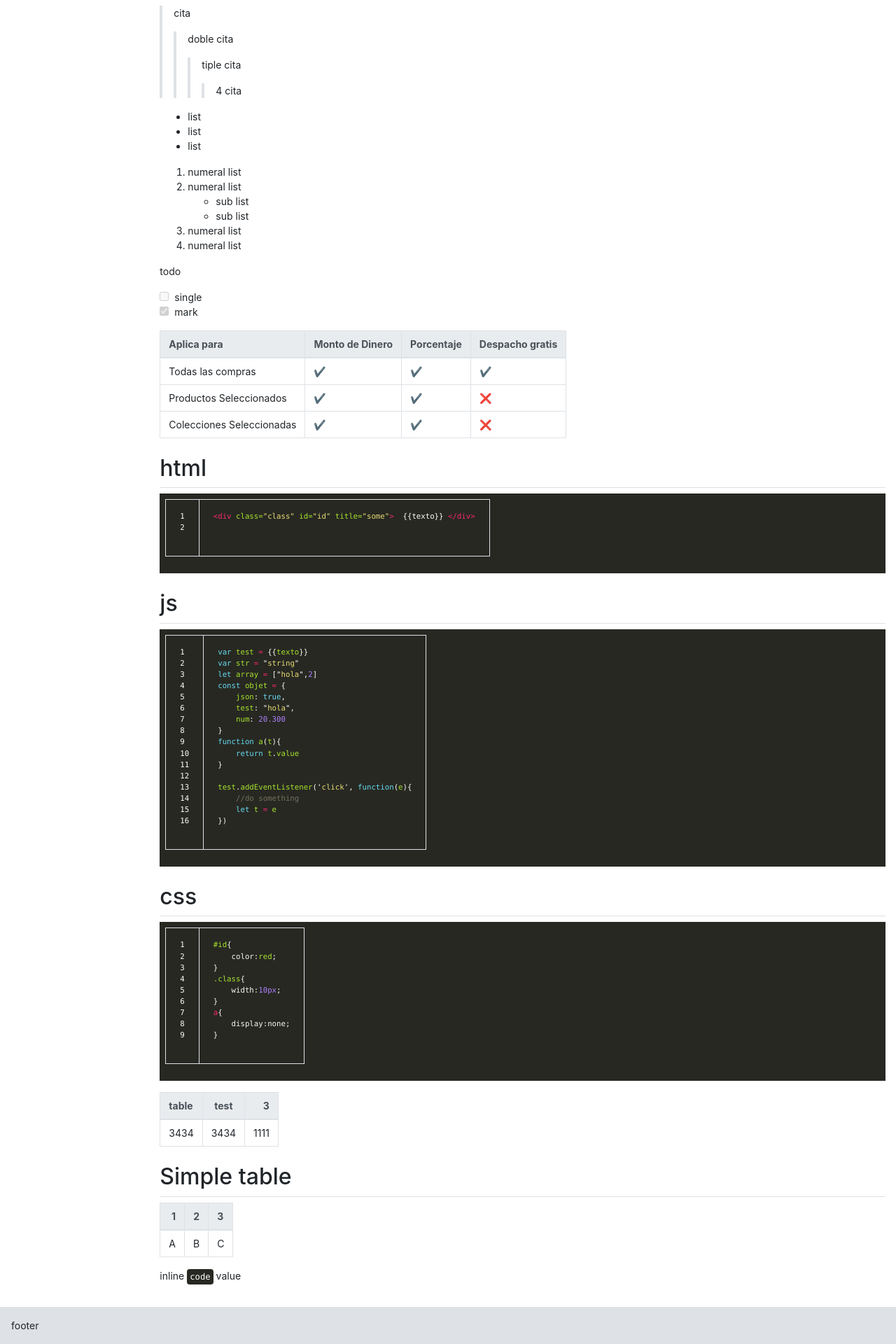
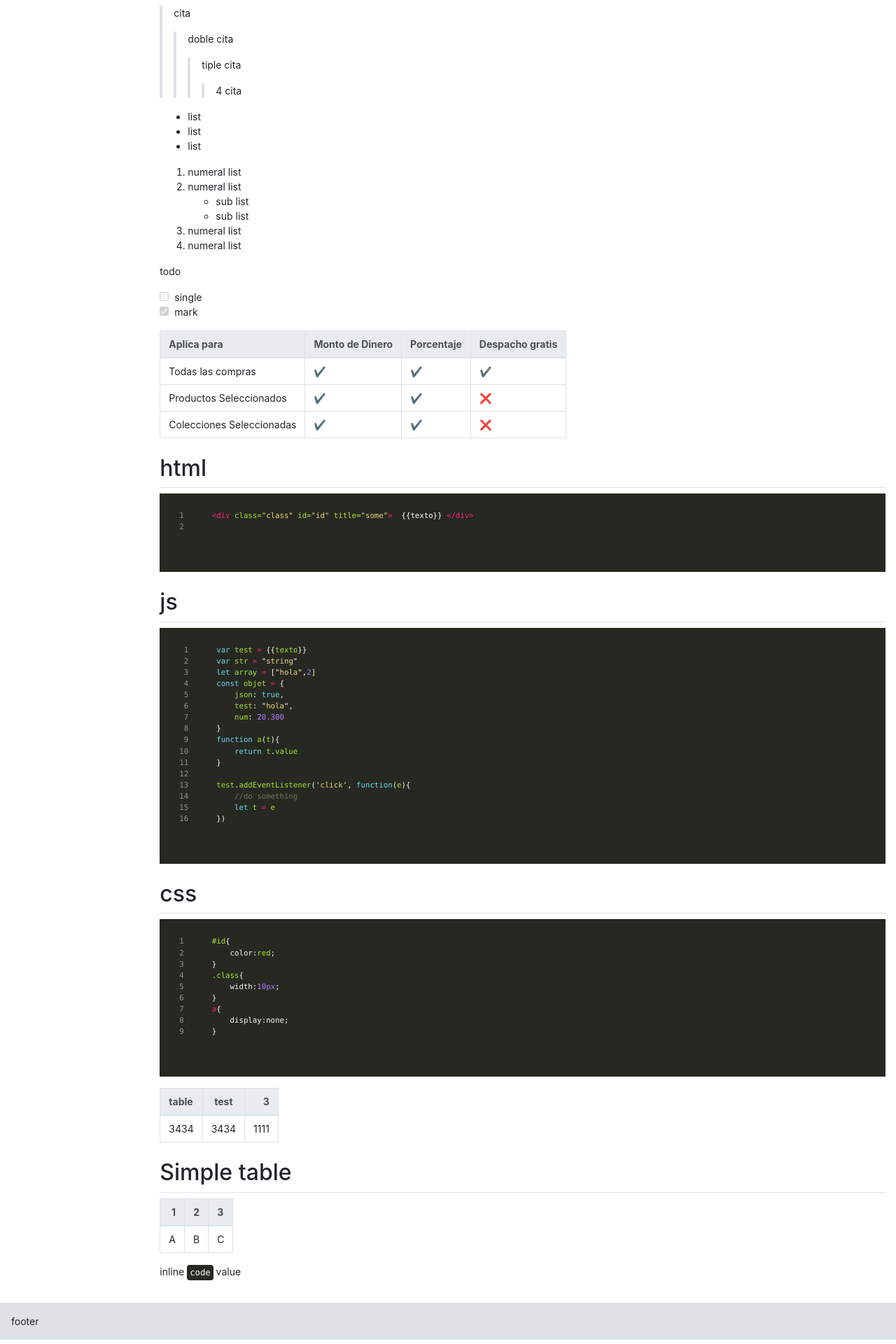
Before and after one commit to Bsale-IO/template-docs, a Jekyll site: the page built from docs/index.md, in a window 1280 px wide. Shown: the part 885-2805 px from the top of the page at 70% size. Built offline with Jekyll 4.4.1, drawn with Linux system fonts in a browser that asks for light colours; emoji names are drawn with the system emoji font; our own code applies the rules of GitHub Pages for plain Markdown files.

Commit message:
rouge table

```diff
--- a/docs/_sass/layout.scss
+++ b/docs/_sass/layout.scss
@@ -93,3 +93,19 @@ h1,h2,h3,h4,h5,h6{
         }
     }
 }
+
+
+.rouge-table{
+    td,th{
+        border:0 none;
+    }
+    .rouge-gutter{
+        pre{
+            opacity:0.5;
+            text-align:right;
+        }
+    }
+    .rouge-code{
+        width:100%
+    }
+}
```
